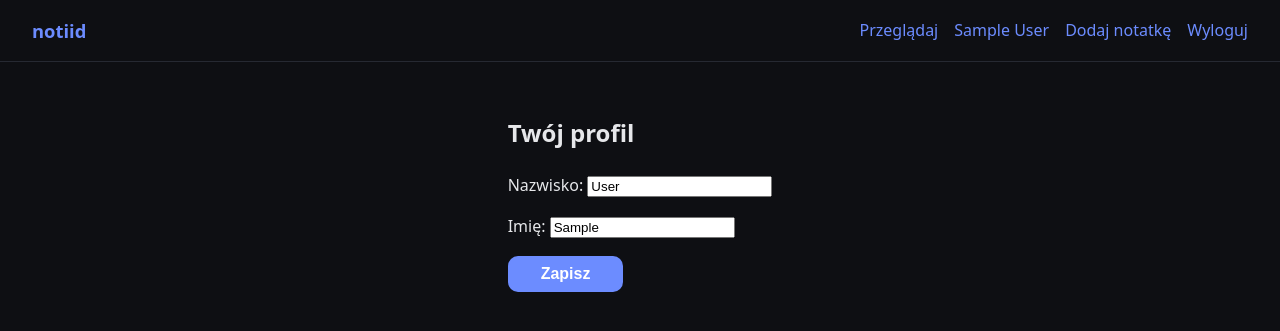
After one commit to nihiL7331/uwr-cheatsheets-web, a Django app: page /profile/ in a window 1280 px wide. The commit adds this page. Shown: the top 331 px of the page. Run offline with Django 5.2, Linux system fonts and the light colour scheme; the visitor is signed in with stand-in values (Sample User, id 1).

Commit message:
feat: name/surname edit page, display author on note

```diff
--- a/notes/forms.py
+++ b/notes/forms.py
@@ -1,5 +1,7 @@
 from django import forms
 from .models import Note
+from django.contrib.auth.forms import UserCreationForm
+from django.contrib.auth import get_user_model
 
 
 class NoteUploadForm(forms.ModelForm):
@@ -13,3 +15,19 @@ class NoteUploadForm(forms.ModelForm):
         if pdf.size > max_mb * 1024 * 1024:
             raise forms.ValidationError(f"Plik jest za duży (maksimum {max_mb} MB).")
         return pdf
+
+
+class RegisterForm(UserCreationForm):
+    class Meta(UserCreationForm.Meta):
+        fields = UserCreationForm.Meta.fields + ("first_name", "last_name")
+        labels = {
+            "first_name": "Imię",
+            "last_name": "Nazwisko",
+        }
+
+
+class ProfileForm(forms.ModelForm):
+    class Meta:
+        model = get_user_model()
+        fields = {"first_name", "last_name"}
+        labels = {"first_name": "Imię", "last_name": "Nazwisko"}
--- a/notes/templates/notes/_reader_main.html
+++ b/notes/templates/notes/_reader_main.html
@@ -2,7 +2,9 @@
     <button type="button" class="reader__menu-btn" aria-label="Otwórz menu">☰</button>
     <div class="reader__title">
         <strong>{{ current_note.title }}</strong>
-        <span class="reader__meta">{{ current_note.run.course.name }}</span>
+        <span class="reader__meta">
+            {{ current_note.run.course.name }}{% if current_note.display_author %} · {{ current_note.display_author }}{% endif %}
+        </span>
     </div>
     <div class="reader__actions">
         <a class="btn btn--ghost" href="{{ current_note.pdf.url }}" download>Pobierz PDF</a>
--- a/notes/templates/notes/base.html
+++ b/notes/templates/notes/base.html
@@ -14,7 +14,7 @@
         <nav>
                 <a href="{% url 'notes:reader_home' %}">Przeglądaj</a>
                 {% if user.is_authenticated %}
-                    <span>{{ user.username }}</span>
+                    <a href="{% url 'notes:profile' %}">{{ user.get_full_name|default:user.username }}</a>
                     <a href="{% url 'notes:upload_note' %}">Dodaj notatkę</a>
                     <form method="post" action="{% url 'logout' %}" style="display:inline">
                         {% csrf_token %}
--- /dev/null
+++ b/notes/templates/notes/profile.html
@@ -0,0 +1,12 @@
+{% extends "notes/base.html" %}
+{% block title %}Profil — {% endblock %}
+{% block content %}
+<div style="max-width: 480px; margin: var(--space-4) auto; padding: 0 var(--space-3);">
+    <h2>Twój profil</h2>
+    <form method="post">
+        {% csrf_token %}
+        {{ form.as_p }}
+        <button type="submit" class="btn btn--primary">Zapisz</button>
+    </form>
+</div>
+{% endblock %}
--- a/notes/urls.py
+++ b/notes/urls.py
@@ -10,4 +10,5 @@ urlpatterns = [
     path("upload/", views.upload_note, name="upload_note"),
     path("register/", views.register, name="register"),
     path("note/<int:pk>/", views.note_reader, name="note_reader"),
+    path("profile/", views.profile, name="profile"),
 ]
--- a/notes/views.py
+++ b/notes/views.py
@@ -1,9 +1,8 @@
 from django.shortcuts import render, get_object_or_404, redirect
 from django.contrib.auth.decorators import login_required
-from django.contrib.auth.forms import UserCreationForm
 from django.contrib.auth import login
 from django.contrib import messages
-from .forms import NoteUploadForm, Note
+from .forms import NoteUploadForm, Note, RegisterForm, ProfileForm
 from itertools import groupby
 
 
@@ -31,15 +30,32 @@ def upload_note(req):
     return render(req, "notes/upload_note.html", {"form": form})
 
 
+@login_required
+def profile(req):
+    if req.method == "POST":
+        form = ProfileForm(req.POST, instance=req.user)
+        if form.is_valid():
+            form.save()
+            messages.success(req, "Zapisano zmiany.")
+            return redirect("notes:profile")
+    else:
+        form = ProfileForm(instance=req.user)
+    return render(req, "notes/profile.html", {"form": form})
+
+
 def register(req):
     if req.method == "POST":
-        form = UserCreationForm(req.POST)
+        form = RegisterForm(req.POST)
         if form.is_valid():
             user = form.save()
             login(req, user)
+            messages.success(
+                req,
+                f"Witaj, {user.get_full_name() or user.username}! Konto zostalo utworzone.",
+            )
             return redirect("notes:reader_home")
     else:
-        form = UserCreationForm()
+        form = RegisterForm()
     return render(req, "registration/register.html", {"form": form})
 
 
```
Also changed, not shown: notes/apps.py (+18 -1 lines), notes/models.py (+8 -0 lines).
